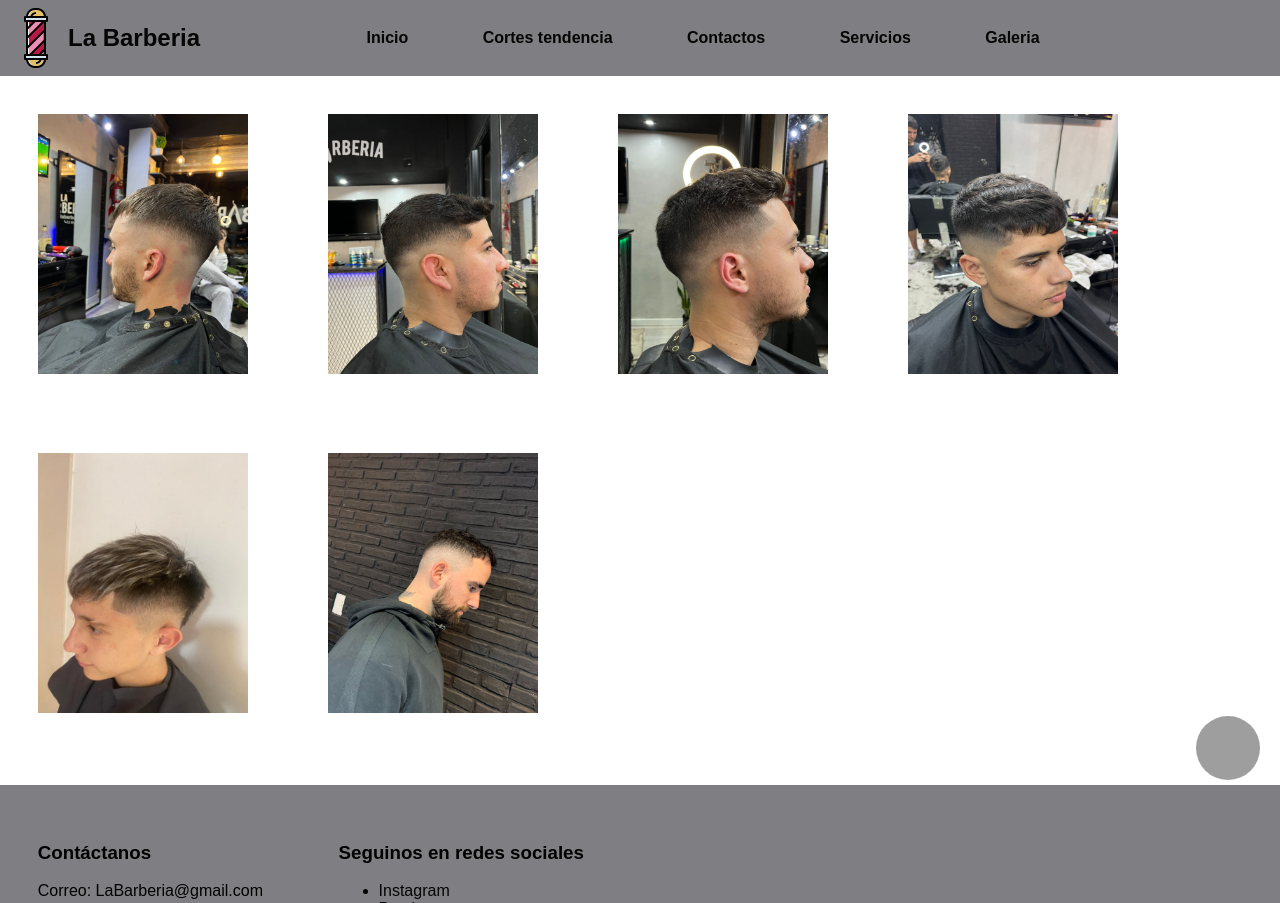
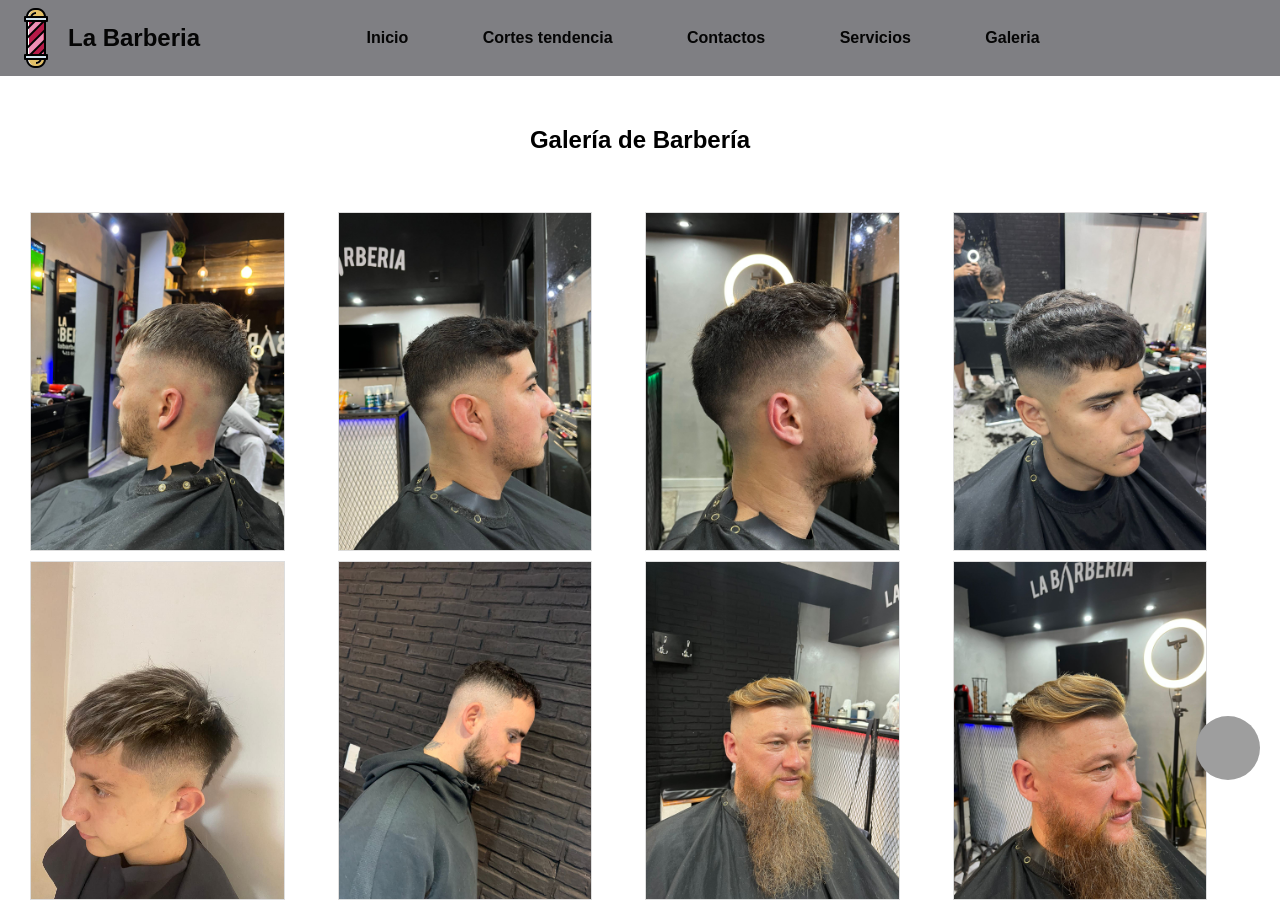
Before and after one commit to Matiass03/Mi-primer-repo, a plain HTML site: page pages/galeria.html in a window 1280 px wide. Shown: the top 903 px of the page. Drawn offline with Linux system fonts and the light colour scheme; grey boxes are pictures that could not be loaded.

Commit message:
galeria y servios terminados

```diff
--- a/css/estilos.css
+++ b/css/estilos.css
@@ -176,13 +176,6 @@ padding-top: 1cm;
     margin-top: -8.6cm;
 }
 
-
-.galeria{
-    width: 210px;
-    height: 260px;
-    justify-content: space-between;
-    margin: 1cm;
-}
 section.servicios {
     padding: 20px;
 }
@@ -200,3 +193,21 @@ section.servicios {
     width: 100%;
     max-height: 200px;
 }
+
+.gallery {
+    text-align: center;
+    padding: 30px;
+}
+
+.gallery-container {
+    display: grid;
+    grid-template-columns: repeat(auto-fit, minmax(250px, 1fr));
+    gap: 10px;
+    margin-top: 20px;
+}
+
+.gallery img {
+    width: 85%;
+    max-height: 700px;
+    border: 1px solid #ddd;
+}
--- a/pages/galeria.html
+++ b/pages/galeria.html
@@ -25,13 +25,26 @@
                 <img class="btn-whatsapp" src="https://clientes.dongee.com/whatsapp.png" width="64" height="64" alt="Whatsapp" onclick="window.location.href='https://wa.me/1133527536?text=Hola!%20Estoy%20interesado%20en%20tu%20servicio'">
             </div>
     </header>
-    <main>
-        <img src="../images/galeria1.jpeg" alt="" class="galeria">
-        <img src="../images/galeria2.jpeg" alt="" class="galeria">
-        <img src="../images/galeria3.jpeg" alt="" class="galeria">
-        <img src="../images/galeria4.jpeg" alt="" class="galeria">
-        <img src="../images/galeria5.jpeg" alt="" class="galeria">
-        <img src="../images/galeria6.jpeg" alt="" class="galeria">
+    <section class="gallery">
+        <h2>Galería de Barbería</h2>
+        <br>
+        <div class="gallery-container">
+            <img src="/images/galeria1.jpeg" alt="Corte de Pelo 1">
+            <img src="/images/galeria2.jpeg" alt="Corte de Pelo 2">
+            <img src="/images/galeria3.jpeg" alt="Afeitado 1">
+            <img src="/images/galeria4.jpeg" alt="Corte de Barba 1">
+            <img src="/images/galeria5.jpeg" alt="Corte de Barba 1">
+            <img src="/images/galeria6.jpeg" alt="Corte de Barba 1">
+            <img src="/images/barba1.jpeg"   alt="Corte de Barba 1">
+            <img src="/images/barba2.jpeg" alt="Corte de Barba 1">
+            <img src="/images/galeria6.jpeg" alt="Corte de Barba 1">
+            <img src="/images/galeria6.jpeg" alt="Corte de Barba 1">
+            <img src="/images/galeria6.jpeg" alt="Corte de Barba 1">
+            <img src="/images/galeria6.jpeg" alt="Corte de Barba 1">
+            <img src="/images/galeria6.jpeg" alt="Corte de Barba 1">
+            <img src="/images/galeria6.jpeg" alt="Corte de Barba 1">
+        </div>
+    </section>
     </main>
     <footer>
         <div class="Footer">
```
